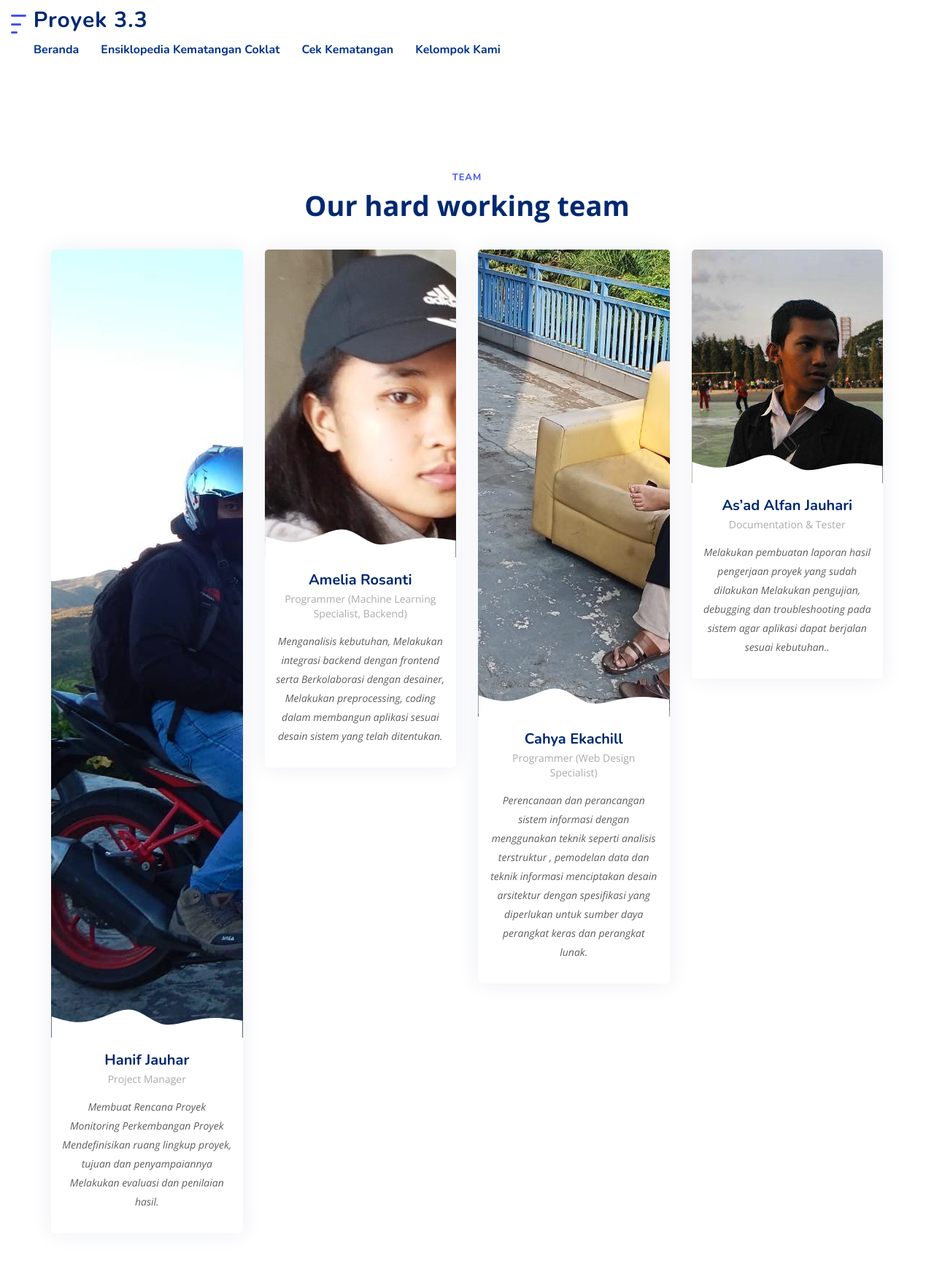
After one commit to cahyaekapermana/chocolatefruitripeness_cnn, a CodeIgniter app: page /kematangan-coklat-cnn/index.php/c_home/about in a window 1280 px wide. The commit adds this page. Shown: the whole page at 73% size. Run offline with CodeIgniter, Linux system fonts and the light colour scheme; some libraries are stand-ins or nearby versions.

Commit message:
about us & scan choice view

```diff
--- a/application/controllers/C_home.php
+++ b/application/controllers/C_home.php
@@ -25,6 +25,16 @@ class C_home extends CI_Controller
         $this->load->view('home/V_ensik');
         $this->load->view('template/footer');
     }
+
+    function about()
+    {
+        $data = array(
+            'title' => "Our Team"
+        );
+        $this->load->view('template/header', $data);
+        $this->load->view('home/V_about');
+        $this->load->view('template/footer');
+    }
 }
 
     /* End of file C_home.php */
--- /dev/null
+++ b/application/views/home/V_about.php
@@ -0,0 +1,73 @@
+<main id="main">
+    <br><br>
+    <!-- ======= Team Section ======= -->
+    <section id="team" class="team">
+
+        <div class="container" data-aos="fade-up">
+
+            <header class="section-header">
+                <h2>Team</h2>
+                <p>Our hard working team</p>
+            </header>
+
+            <div class="row gy-4">
+
+                <div class="col-lg-3 col-md-6 d-flex align-items-stretch" data-aos="fade-up" data-aos-delay="100">
+                    <div class="member">
+                        <div class="member-img">
+                            <img src="<?php echo base_url('assets/img/team/jo.jpg') ?>" class="img-fluid" alt="">
+                        </div>
+                        <div class="member-info">
+                            <h4>Hanif Jauhar</h4>
+                            <span>Project Manager</span>
+                            <p>Membuat Rencana Proyek Monitoring Perkembangan Proyek Mendefinisikan ruang lingkup proyek, tujuan dan penyampaiannya Melakukan evaluasi dan penilaian hasil.</p>
+                        </div>
+                    </div>
+                </div>
+
+                <div class="col-lg-3 col-md-6 d-flex align-items-stretch" data-aos="fade-up" data-aos-delay="200">
+                    <div class="member">
+                        <div class="member-img">
+                            <img src="<?php echo base_url('assets/img/team/amel.jpg') ?>" class="img-fluid" alt="">
+                        </div>
+                        <div class="member-info">
+                            <h4>Amelia Rosanti</h4>
+                            <span>Programmer (Machine Learning Specialist, Backend)</span>
+                            <p>Menganalisis kebutuhan, Melakukan integrasi backend dengan frontend serta Berkolaborasi dengan desainer, Melakukan preprocessing, coding dalam membangun aplikasi sesuai desain sistem yang telah ditentukan.</p>
+                        </div>
+                    </div>
+                </div>
+
+                <div class="col-lg-3 col-md-6 d-flex align-items-stretch" data-aos="fade-up" data-aos-delay="300">
+                    <div class="member">
+                        <div class="member-img">
+                            <img src="<?php echo base_url('assets/img/team/cahya.jpg') ?>" class="img-fluid" alt="">
+                        </div>
+                        <div class="member-info">
+                            <h4>Cahya Ekachill</h4>
+                            <span>Programmer (Web Design Specialist) </span>
+                            <p>Perencanaan dan perancangan sistem informasi dengan menggunakan teknik seperti analisis terstruktur , pemodelan data dan teknik informasi menciptakan desain arsitektur dengan spesifikasi yang diperlukan untuk sumber daya perangkat keras dan perangkat lunak.</p>
+                        </div>
+                    </div>
+                </div>
+
+                <div class="col-lg-3 col-md-6 d-flex align-items-stretch" data-aos="fade-up" data-aos-delay="400">
+                    <div class="member">
+                        <div class="member-img">
+                            <img src="<?php echo base_url('assets/img/team/alfan.jpg') ?>" class="img-fluid" alt="">
+                        </div>
+                        <div class="member-info">
+                            <h4>As’ad Alfan Jauhari</h4>
+                            <span>Documentation & Tester</span>
+                            <p>Melakukan pembuatan laporan hasil pengerjaan proyek yang sudah dilakukan Melakukan pengujian, debugging dan troubleshooting pada sistem agar aplikasi dapat berjalan sesuai kebutuhan..</p>
+                        </div>
+                    </div>
+                </div>
+
+            </div>
+
+        </div>
+
+    </section><!-- End Team Section -->
+
+</main>
--- a/application/views/template/header.php
+++ b/application/views/template/header.php
@@ -45,13 +45,13 @@
                                         echo 'nav-link scrollto active';
                                     } ?>" href="<?php echo site_url('C_home/ensiklopedia') ?>">Ensiklopedia Kematangan Coklat</a></li>
 
-                    <li><a class="<?php if ($this->uri->uri_string() == 'C_home') {
+                    <li><a class="<?php if ($this->uri->uri_string() == 'C_demo') {
                                         echo 'nav-link scrollto active';
-                                    } ?>" href="#services">Cek Kematangan</a></li>
+                                    } ?>" href="<?php echo site_url('C_demo') ?>">Cek Kematangan</a></li>
 
-                    <li><a class="<?php if ($this->uri->uri_string() == 'C_home') {
+                    <li><a class="<?php if ($this->uri->uri_string() == 'C_home/about') {
                                         echo 'nav-link scrollto active';
-                                    } ?>" href="#portfolio">Kelompok Kami</a></li>
+                                    } ?>" href="<?php echo site_url('C_home/about') ?>">Kelompok Kami</a></li>
 
                     <i class="bi bi-list mobile-nav-toggle"></i>
             </nav><!-- .navbar -->
```
Also changed, not shown: application/controllers/C_demo.php (added, +20 -0 lines), application/views/demo/V_demo.php (added, +35 -0 lines), assets/img/camera.png (added), assets/img/team/alfan.jpg (added), assets/img/team/amel.jpg (added), assets/img/team/cahya.jpg (added), assets/img/team/jo.jpg (added), assets/img/team/team-1.jpg (deleted), assets/img/team/team-2.jpg (deleted), assets/img/team/team-3.jpg (deleted), assets/img/team/team-4.jpg (deleted), assets/img/upload.png (added).
